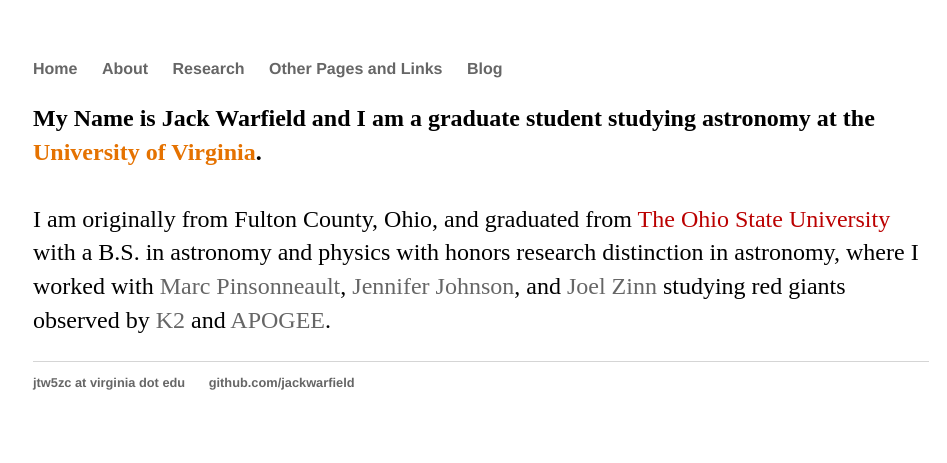
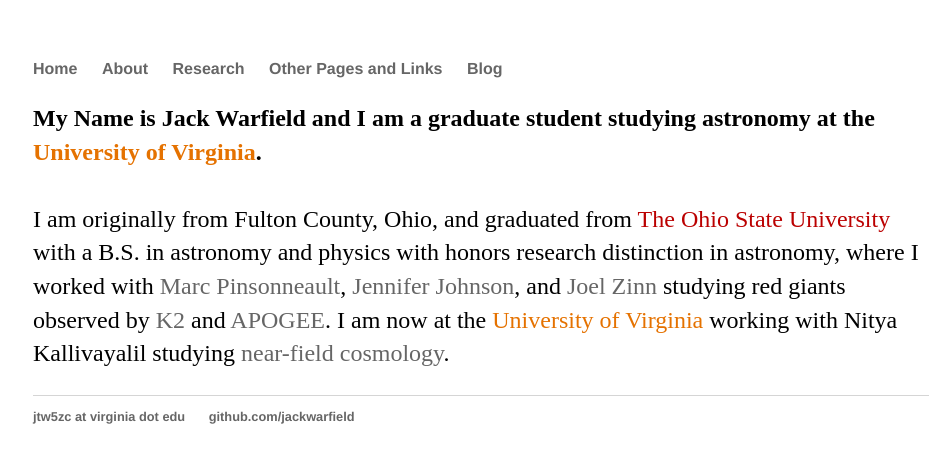
Before and after one commit to jackwarfield/jackwarfield.github.io, a Jekyll site: the page built from about/index.html, in a window 1280 px wide. Shown: the top 463 px of the page, without its empty margins (159-1106 px from the left). Built offline with Jekyll 4.4.1, drawn with Linux system fonts in a browser that asks for light colours.

Commit message:
Update index.html

```diff
--- a/about/index.html
+++ b/about/index.html
@@ -15,6 +15,8 @@
 		<a href='http://www.astronomy.ohio-state.edu/~jaj/'>Jennifer Johnson</a>, and
 		<a href='http://joelczinn.com/'>Joel Zinn</a> studying red
 		giants observed by <a href='https://keplerscience.arc.nasa.gov'>K2</a> and
-		<a href='https://www.sdss.org/surveys/apogee-2/'>APOGEE</a>.
+		<a href='https://www.sdss.org/surveys/apogee-2/'>APOGEE</a>. I am now at the
+		<font color='#E57200'>University of Virginia</font> working with Nitya Kallivayalil studying
+		<a href='https://astronomy.as.virginia.edu/research/near-field-cosmology'>near-field cosmology</a>.
 	</p>
 </div><!-- /.blurb -->
```
